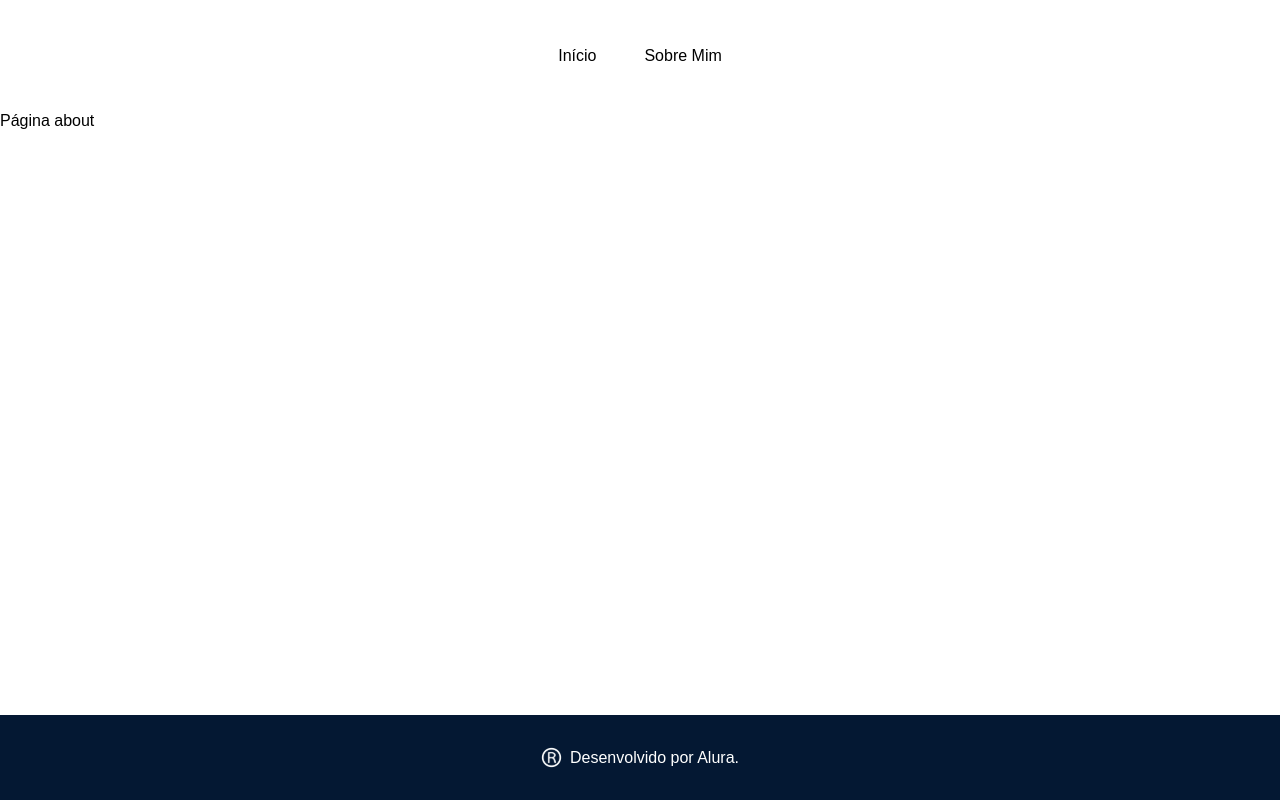
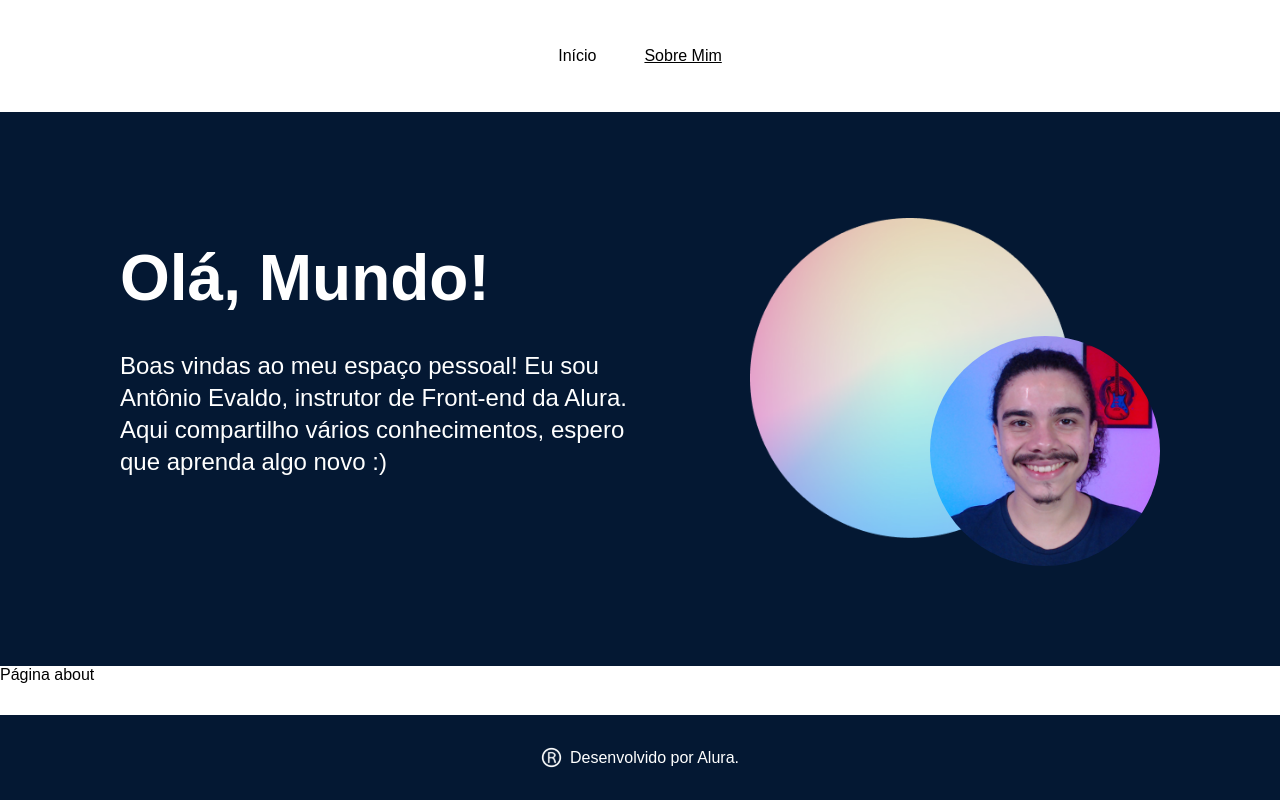
Before and after one commit to lucasdebeterco/blog-router-alura, a React (Vite) app: page /about in a window 1280 px wide. Built offline with nearby package versions, Linux system fonts and the light colour scheme.

Commit message:
creating default page using router dom outlet

```diff
--- a/src/Pages/Home/Home.tsx
+++ b/src/Pages/Home/Home.tsx
@@ -1,13 +1,9 @@
-import {Banner} from "../../components/Banner";
 import styles from "./Home.module.css";
 import posts from "../../json/posts.json";
 import Post from "../../components/Post";
 
 export function Home() {
     return (
-        <main>
-            <Banner />
-
         <ul className={styles.posts}>
             {posts.map((post) => (
                 <li key={post.id}>
@@ -15,6 +11,5 @@ export function Home() {
                 </li>
             ))}
         </ul>
-        </main>
     )
 }
--- /dev/null
+++ b/src/components/DefaultPage/index.tsx
@@ -0,0 +1,12 @@
+import {Banner} from "../Banner";
+import {Outlet} from "react-router-dom";
+
+export function DefaultPage() {
+    return (
+        <main>
+            <Banner />
+
+            <Outlet />
+        </main>
+    )
+}
--- a/src/components/Menu/index.tsx
+++ b/src/components/Menu/index.tsx
@@ -8,7 +8,7 @@ export function Menu() {
                 <MenuLink to="/">
                     Início
                 </MenuLink>
-                <MenuLink to="/sobremim">
+                <MenuLink to="/about">
                     Sobre Mim
                 </MenuLink>
             </nav>
--- a/src/routes.tsx
+++ b/src/routes.tsx
@@ -3,6 +3,7 @@ import {Home} from "./Pages/Home/Home.tsx";
 import {About} from "./Pages/About/About.tsx";
 import {Menu} from "./components/Menu";
 import {Rodape} from "./components/Rodape";
+import {DefaultPage} from "./components/DefaultPage";
 
 export default function AppRoutes() {
     return (
@@ -10,9 +11,11 @@ export default function AppRoutes() {
             <Menu />
 
             <Routes>
-                <Route path="/" element={<Home />}/>
-                <Route path="/about" element={<About />}/>
-                <Route path="*" element={<div>Página não encontrada</div>}/>
+                <Route path='/' element={<DefaultPage />}>
+                    <Route path="/" element={<Home />}/>
+                    <Route path="/about" element={<About />}/>
+                    <Route path="*" element={<div>Página não encontrada</div>}/>
+                </Route>
             </Routes>
 
             <Rodape />
```
Also changed, not shown: src/components/PaginaPadrao/index.tsx (deleted, +0 -12 lines). Lines whose indentation alone changed are shown as unchanged.
